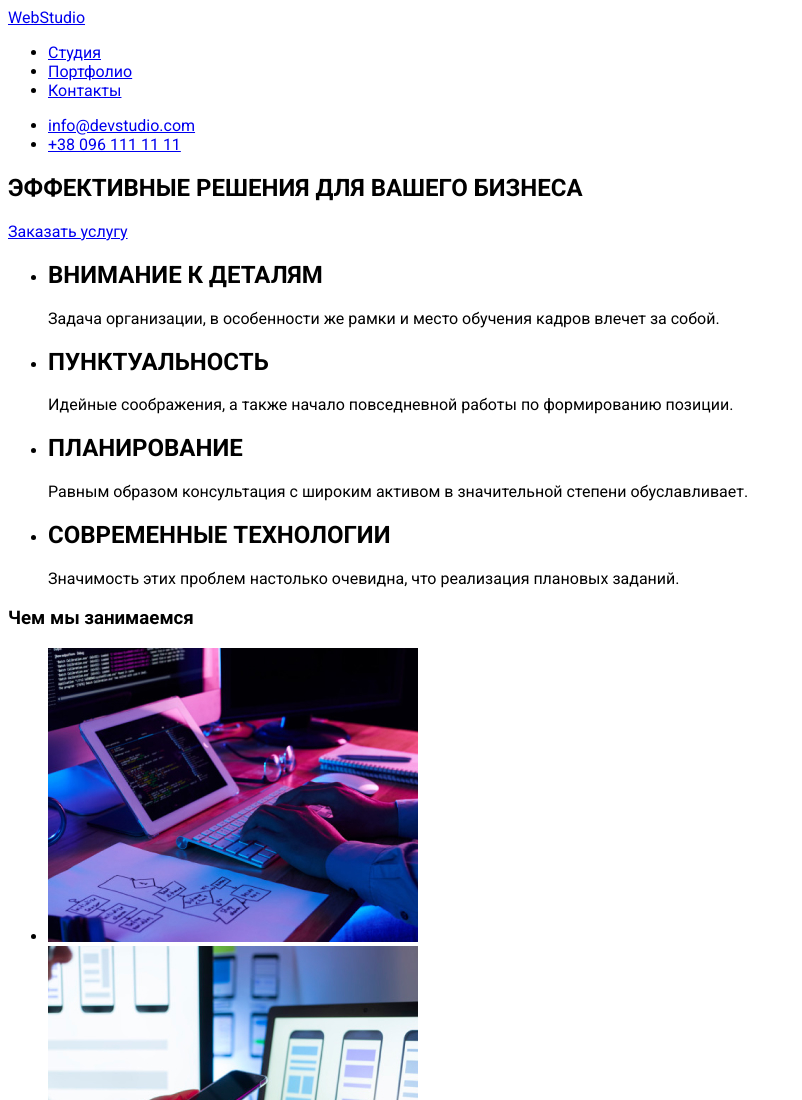
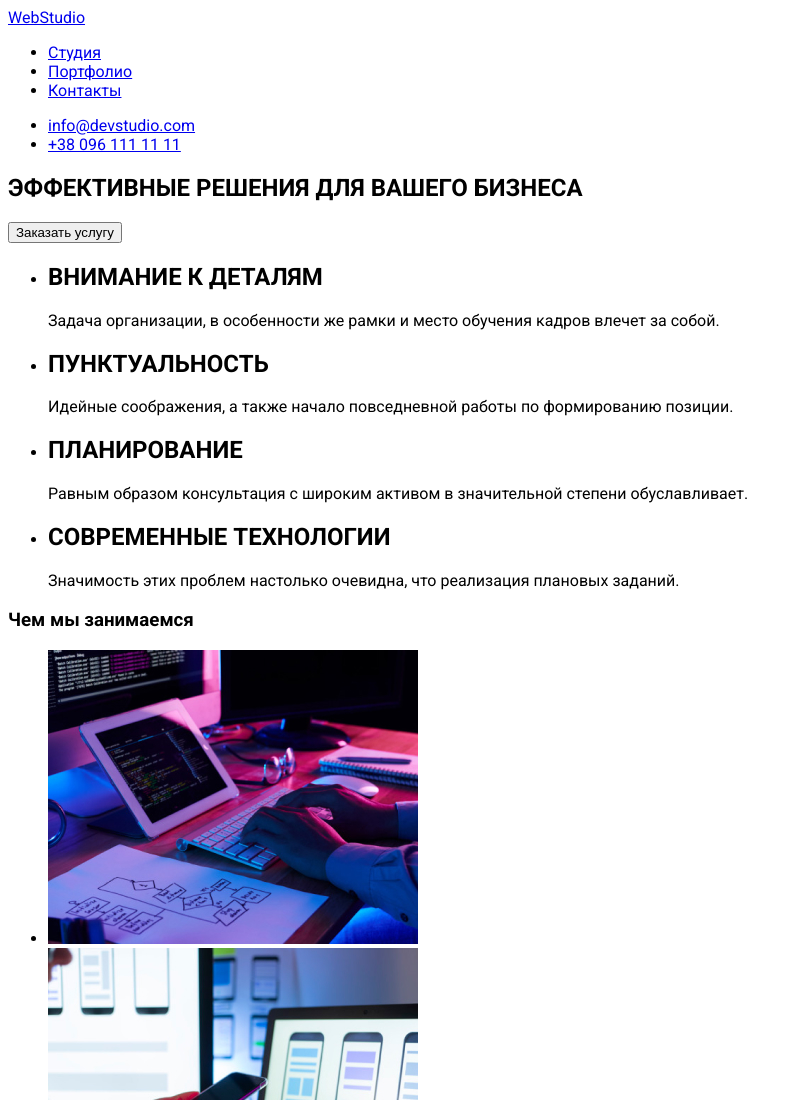
Before and after one commit to maxxbay/goit-markup-hw-01, a plain HTML site: page index.html in a window 1280 px wide. Shown: the top 1100 px of the page, without its empty margins (0-802 px from the left). Drawn offline with Linux system fonts and the light colour scheme.

Commit message:
кнопка

```diff
--- a/css/styles.css
+++ b/css/styles.css
@@ -1,4 +1,7 @@
 body {
-    font-family: 'Roboto';
-    font-style: normal;
+    font-family: 'Raleway',
+        sans-serif;
+
+    font-family: 'Roboto',
+        sans-serif;
 }
--- a/index.html
+++ b/index.html
@@ -49,7 +49,7 @@
         <div>
             <section>
                 <h1>ЭФФЕКТИВНЫЕ РЕШЕНИЯ ДЛЯ ВАШЕГО БИЗНЕСА</h1>
-                <a href="https://">Заказать услугу</a>
+                <button type="button" name="Order the service">Заказать услугу</button>
             </section>
         </div>
         <!-- Середина -->
```
